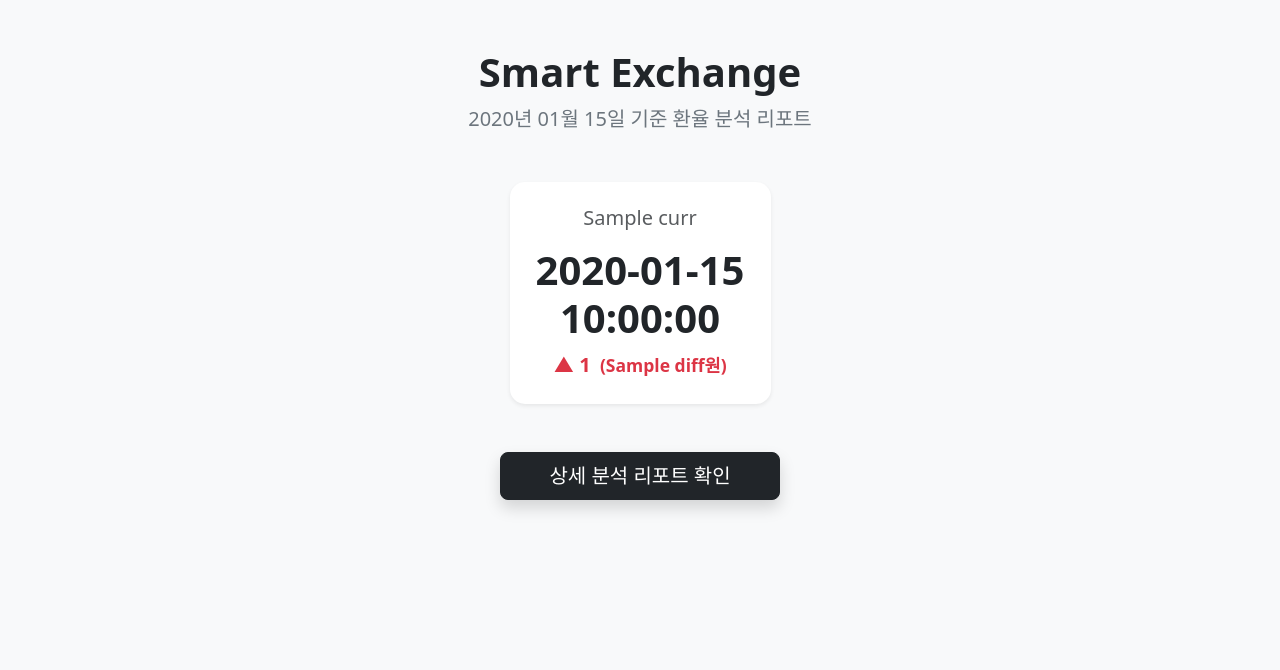
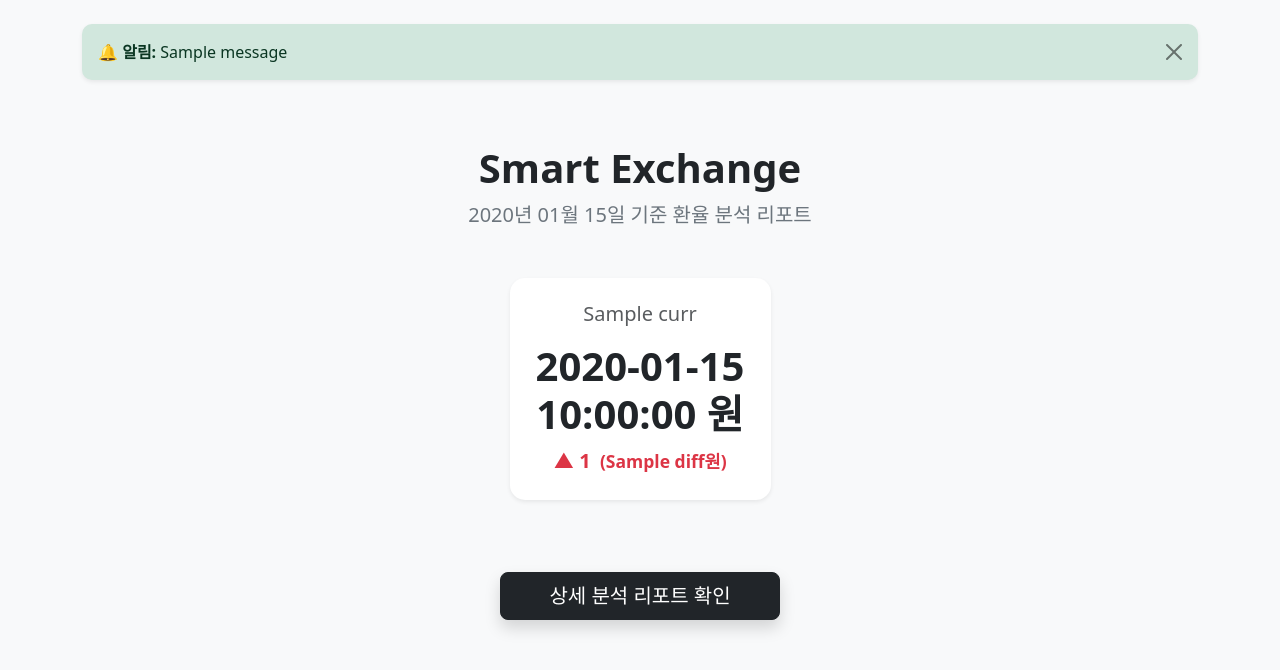
Before and after one commit to wlgjsjames/rookies32_infra_python_2, a Flask app: template templates/index.html in a window 1280 px wide. Shown: the top 670 px of the page. Run offline with Flask 3, Linux system fonts and the light colour scheme; the template is opened without the code that fills it: most values are stand-ins (such as "Sample title", 1, 10 or a date in 2020); one stand-in notice (Sample message) is shown; parts of the project's set-up code (start-up, migrations or seed data) failed here and were passed over.

Commit message:
이메일 완료 여부 메시지 추가

```diff
--- a/app.py
+++ b/app.py
@@ -69,18 +69,22 @@ def download():
 
 @app.route('/email', methods=['GET', 'POST'])
 def send_email():
-    """3. 이메일 전송 화면"""
     if request.method == 'POST':
         email_addr = request.form.get('email')
         content = request.form.get('content')
-        file_path = "exchange_report.xlsx" # 미리 생성된 파일 혹은 즉시 생성
+        file_path = "exchange_report.xlsx"
 
         try:
-            mailer.send_mail_custom(email_addr, content, file_path) # mailer 함수 수정 필요
-            flash("이메일 전송에 성공했습니다!")
+            # 메일러 함수 호출
+            mailer.send_mail_custom(email_addr, content, file_path)
+            # [수정] 성공 메시지 저장
+            flash("📧 이메일 전송이 성공적으로 완료되었습니다!")
+            # [수정] 메인 화면으로 리다이렉트
+            return redirect(url_for('index'))
+
         except Exception as e:
-            flash(f"전송 실패: {e}")
-        return redirect(url_for('index'))
+            flash(f"❌ 전송 실패: {str(e)}")
+            return redirect(url_for('index')) # 실패해도 일단 메인으로
 
     return render_template('email.html')
 
--- a/templates/index.html
+++ b/templates/index.html
@@ -7,9 +7,25 @@
     <style>
         .card { border-radius: 15px; transition: transform 0.2s; }
         .card:hover { transform: translateY(-5px); }
+        /* 알림창 애니메이션을 위한 약간의 스타일 */
+        .alert { border: none; border-radius: 10px; }
     </style>
 </head>
 <body class="bg-light">
+
+    <div class="container mt-4">
+        {% with messages = get_flashed_messages() %}
+            {% if messages %}
+                {% for message in messages %}
+                    <div class="alert alert-success alert-dismissible fade show shadow-sm" role="alert">
+                        <strong>🔔 알림:</strong> {{ message }}
+                        <button type="button" class="btn-close" data-bs-dismiss="alert" aria-label="Close"></button>
+                    </div>
+                {% endfor %}
+            {% endif %}
+        {% endwith %}
+    </div>
+
     <div class="container py-5">
         <div class="text-center mb-5">
             <h1 class="fw-bold text-dark">Smart Exchange</h1>
@@ -19,10 +35,10 @@
         <div class="row justify-content-center mb-5">
             {% if summary %}
                 {% for curr, data in summary.items() %}
-                <div class="col-md-3">
+                <div class="col-md-3 mb-4">
                     <div class="card shadow-sm border-0 text-center p-4">
                         <h5 class="text-muted mb-3">{{ curr }}</h5>
-                        <h2 class="display-6 fw-bold mb-2">{{ data.today }}</h2>
+                        <h2 class="display-6 fw-bold mb-2">{{ data.today }} 원</h2>
                         <div class="fs-5 fw-semibold {{ 'text-primary' if data.is_dropped else 'text-danger' }}">
                             {{ '▼' if data.is_dropped else '▲' }} {{ data.percent }}
                             <small class="ms-1">({{ data.diff }}원)</small>
@@ -31,7 +47,7 @@
                 </div>
                 {% endfor %}
             {% else %}
-                <div class="alert alert-warning">수집된 데이터가 없습니다. 정각 수집 여부를 확인하세요.</div>
+                <div class="alert alert-warning text-center">수집된 데이터가 없습니다. 정각 수집 여부를 확인하세요.</div>
             {% endif %}
         </div>
 
@@ -39,5 +55,7 @@
             <a href="/details" class="btn btn-dark btn-lg px-5 shadow">상세 분석 리포트 확인</a>
         </div>
     </div>
+
+    <script src="https://cdn.jsdelivr.net/npm/bootstrap@5.3.0/dist/js/bootstrap.bundle.min.js"></script>
 </body>
 </html>
```
